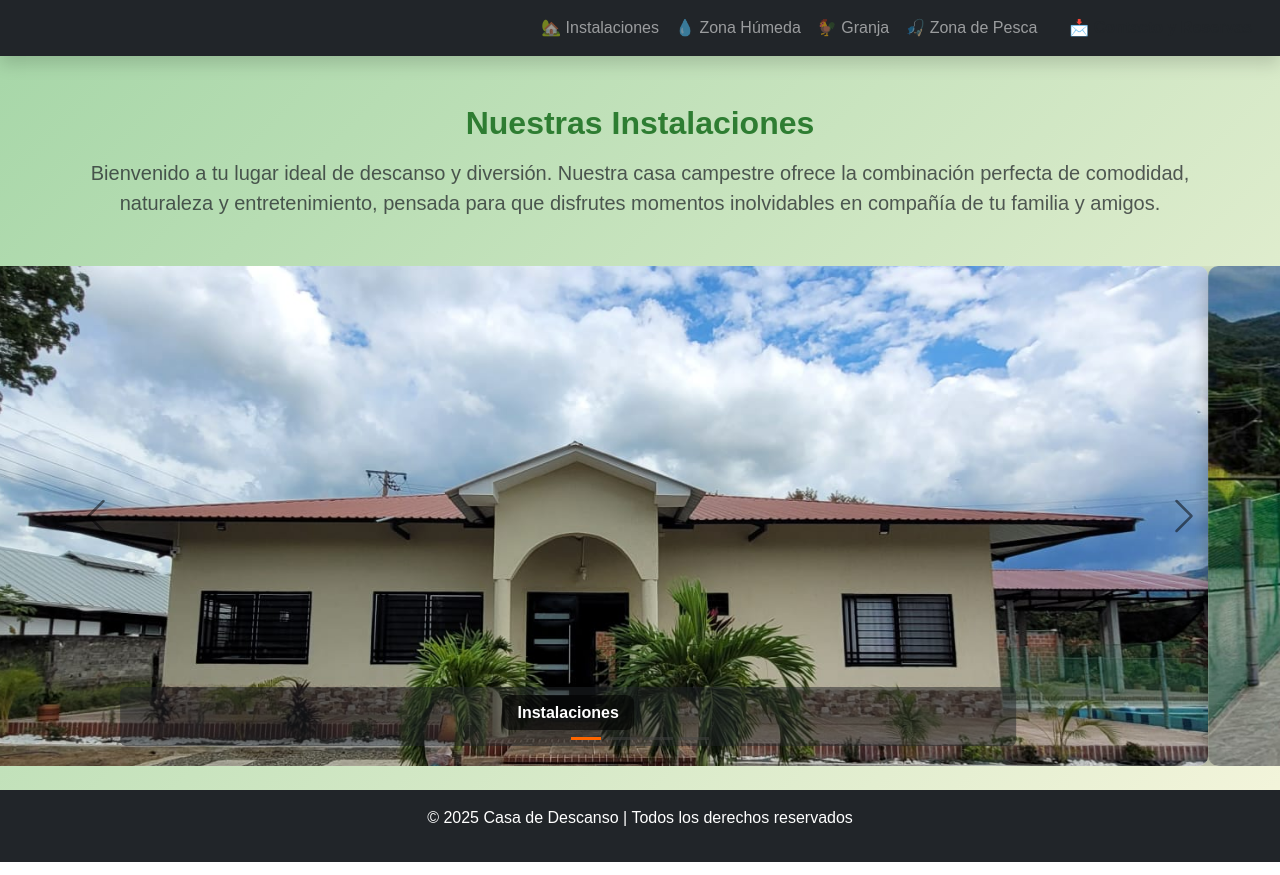
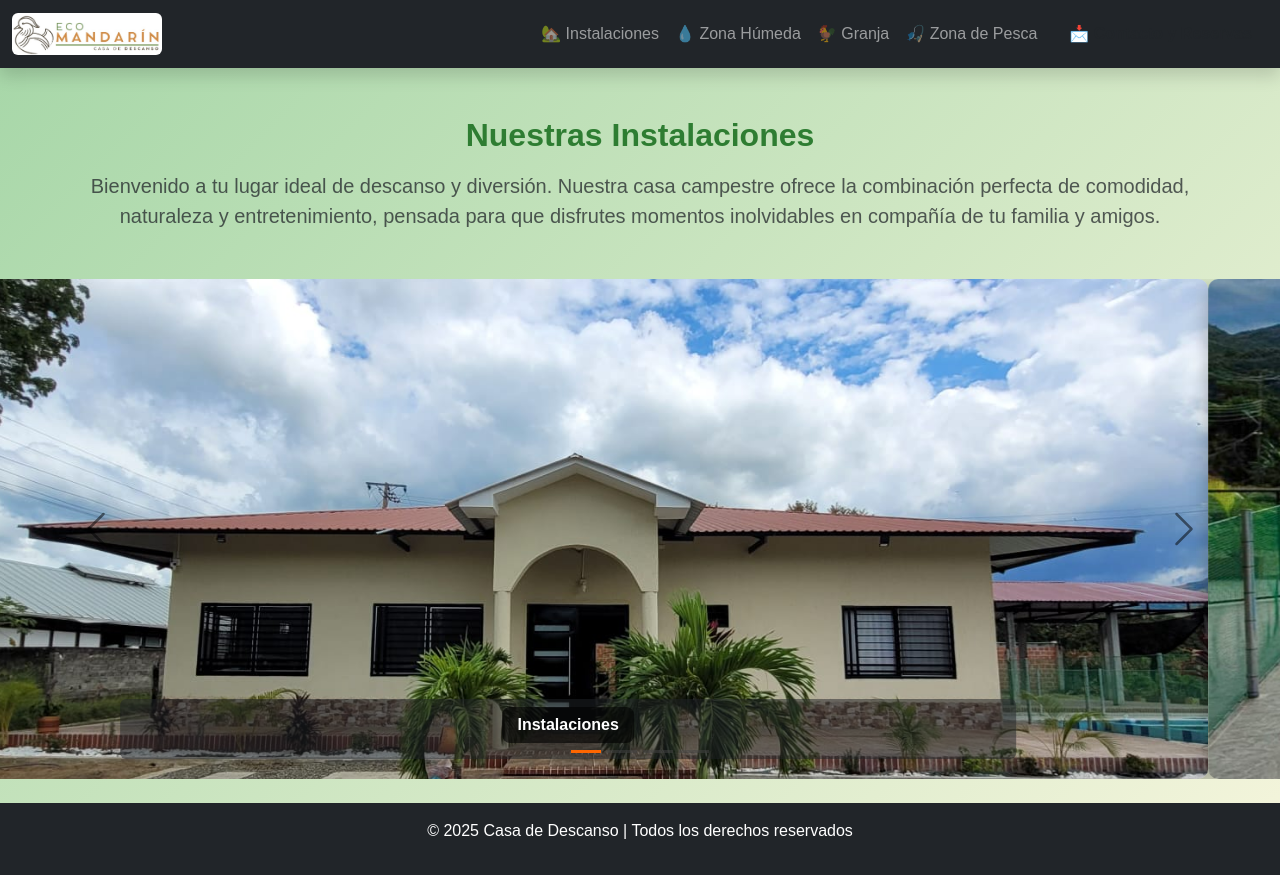
Before and after one commit to Domenico-Tr/Proyec1DT, a plain HTML site: page index.html in a window 1280 px wide. Drawn offline with nearby package versions, Linux system fonts and the light colour scheme; files whose address does not match are found by name.

Commit message:
Update index.html

```diff
--- a/index.html
+++ b/index.html
@@ -79,7 +79,7 @@
   <div class="container-fluid">
     <!-- Logo -->
     <a class="navbar-brand" href="Modelo 1.html">
-      <src="Imagenes/Logo 1.jpg" alt="logo" width="150" class="rounded">
+      <img src="Imagenes/Logo 1.jpg" alt="logo" width="150" class="rounded">
     </a>
 
     <!-- Botón colapsable en móviles -->
```
